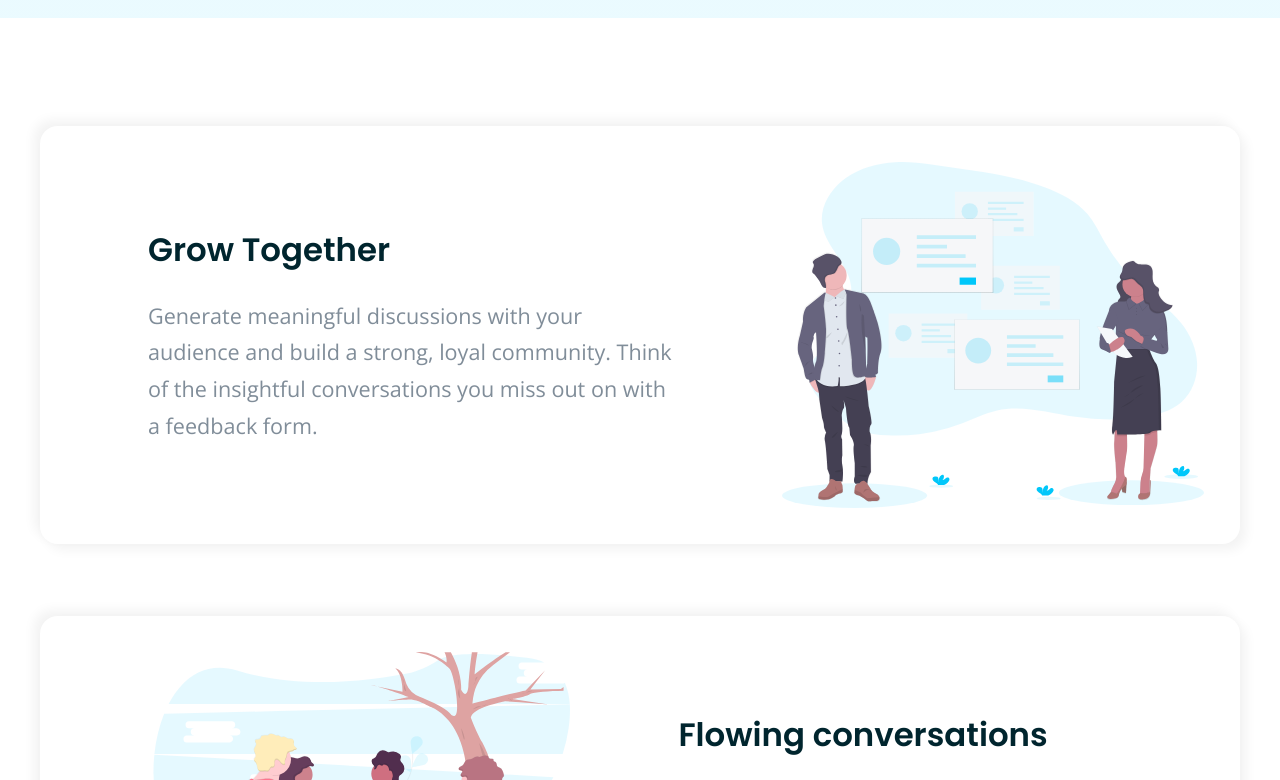
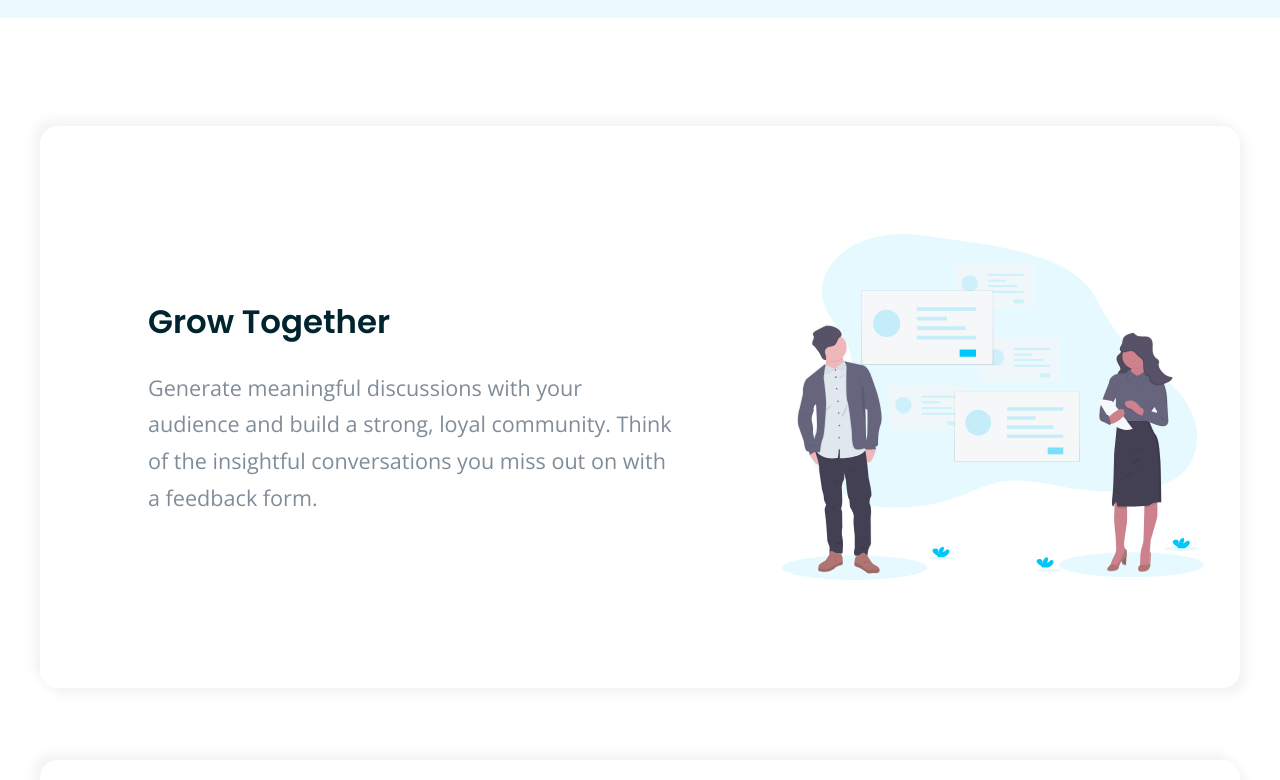
Before and after one commit to pilatech/Huddle-landing-page-with-alternating-feature-blocks, a plain HTML site: page index.html in a window 1280 px wide. Shown: the part 840-1620 px from the top of the page. Drawn offline with nearby package versions, Linux system fonts and the light colour scheme.

Commit message:
fixing some spacing issues

```diff
--- a/style.css
+++ b/style.css
@@ -299,7 +299,7 @@ body {
  }
 
  .card {
-  padding-block: var(--space-small);
+  padding-block: var(--space-large);
   padding-right: var(--space-small);
   padding-inline-start: var(--space-large);
   box-shadow: var(--the-shadow);
```
